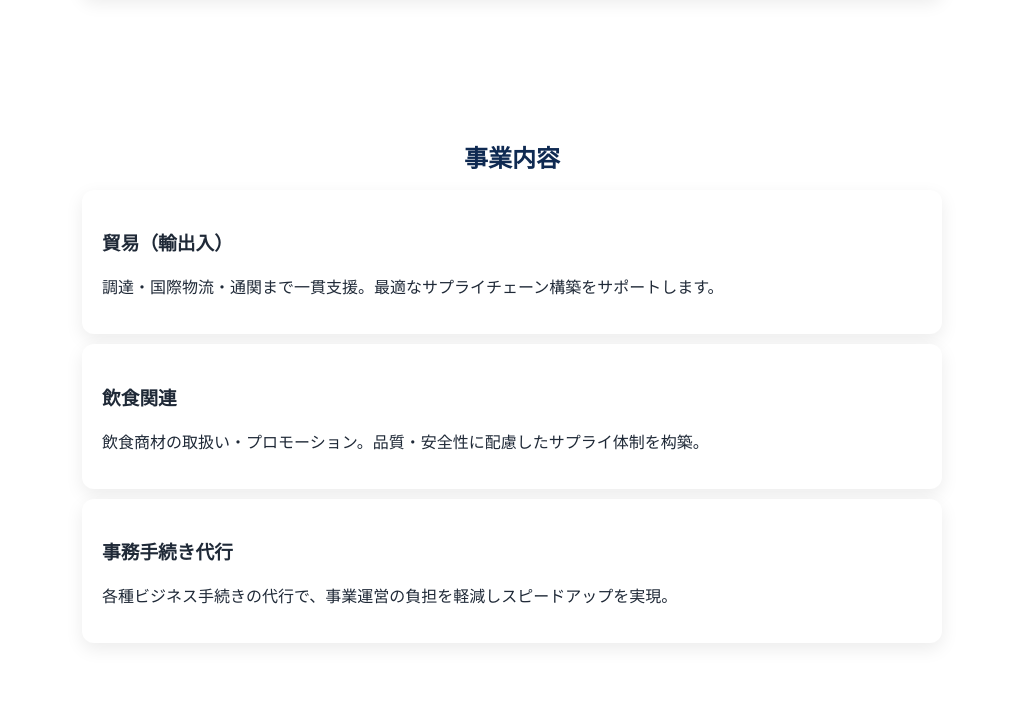
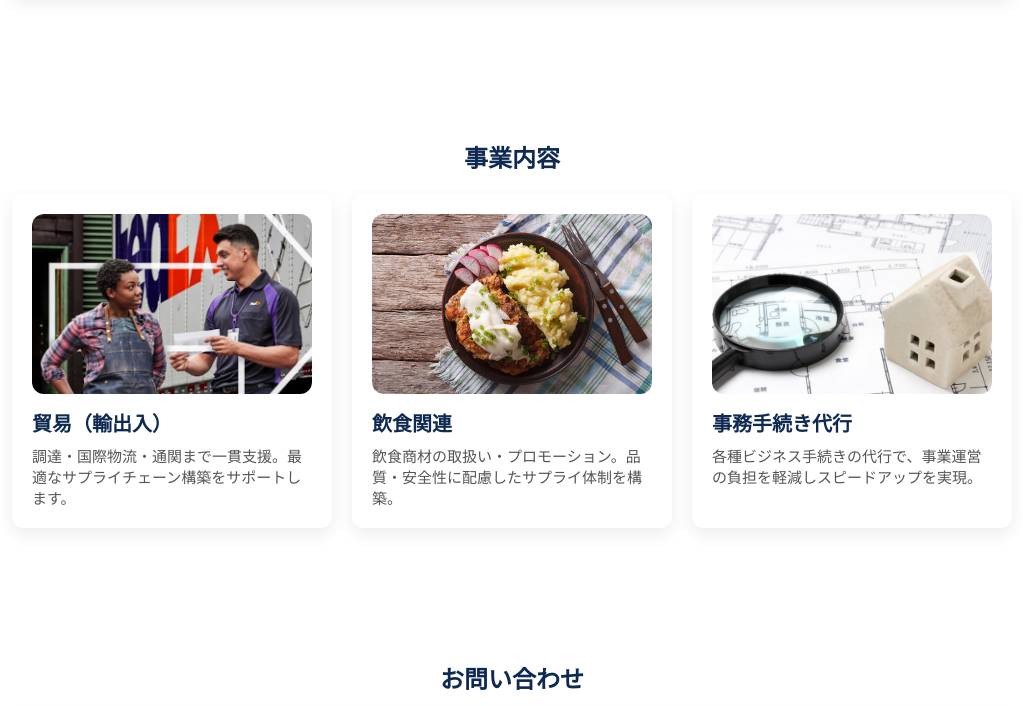
Before and after one commit to rrong361-ops/takasawa.com, a plain HTML site: page index.html/index.html in a window 1280 px wide. Shown: the part 716-1422 px from the top of the page, without its empty margins (128-1151 px from the left). Drawn offline with Linux system fonts and the light colour scheme.

Commit message:
Add files via upload

```diff
--- a/index.html/index.html
+++ b/index.html/index.html
@@ -4,40 +4,25 @@
   <meta charset="utf-8">
   <meta name="viewport" content="width=device-width, initial-scale=1">
   <title>高沢商事株式会社 | Takasawa Trading Co., Ltd.</title>
-  <meta name="description" content="高沢商事株式会社｜貿易・飲食関連・事務手続き代行。東京・大田区を拠点に、調達・品質管理・通関・物流・ローカライズまでワンストップでご提供します。">
-  <link rel="icon" href="./logo.jpg">
+  <meta name="description" content="高沢商事株式会社｜貿易・飲食関連・事務手続き代行。東京・大田区を拠点に、調達・品質管理・通関・物流・ローカライズまでワンストップで支援します。">
   <style>
-    :root{ --navy:#0f2a52; --ink:#1f2937; --paper:#ffffff; }
-    *{box-sizing:border-box}
-    body{margin:0;font-family:'Noto Sans JP','Hiragino Kaku Gothic ProN','Yu Gothic',sans-serif;background:#ffffff;color:var(--ink)}
-    header{background:var(--navy);color:#fff;padding:12px 24px;display:flex;align-items:center;justify-content:space-between}
+    body{margin:0;font-family:'Noto Sans JP','Hiragino Kaku Gothic ProN','Yu Gothic',sans-serif;background:#ffffff;color:#1f2937}
+    header{background:#0f2a52;color:#fff;padding:12px 24px;display:flex;align-items:center;justify-content:space-between}
     header h1{margin:0;font-size:18px}
     nav a{color:#e5eaf5;margin-left:16px;text-decoration:none}
     nav a:hover{text-decoration:underline}
     .hero{padding:60px 20px;text-align:center;background:#ffffff}
-
-    /* Brand row: center everything */
-    .brandmark{
-      display:flex;align-items:center;justify-content:center;
-      gap:24px;margin-top:22px;flex-wrap:wrap;
-    }
-    /* Logo size tuned to match wordmark cap height visually */
-    .brandmark img{
-      height:84px;width:auto;display:block;
-    }
-    /* Wordmark (unchanged color/size, serif look) */
-    .wordmark{
-      font-family:Georgia,'Times New Roman',serif;
-      font-size:58px;line-height:1;color:#0f2a52;letter-spacing:2px;
-    }
-    /* Small-screen adjustments */
-    @media (max-width:640px){
-      .brandmark img{height:70px}
-      .wordmark{font-size:42px;letter-spacing:1px}
-    }
-
-    section{padding:56px 20px;max-width:900px;margin:auto}
-    section h2{text-align:center;margin-bottom:16px;color:var(--navy)}
+    .brandmark{display:flex;align-items:center;justify-content:center;gap:24px;margin-top:22px;flex-wrap:wrap}
+    .brandmark img{height:84px;width:auto;display:block}
+    .wordmark{font-family:Georgia,'Times New Roman',serif;font-size:58px;line-height:1;color:#0f2a52;letter-spacing:2px}
+    @media (max-width:640px){.brandmark img{height:70px}.wordmark{font-size:42px;letter-spacing:1px}}
+    section{padding:56px 20px;max-width:1000px;margin:auto}
+    section h2{text-align:center;margin-bottom:16px;color:#0f2a52}
+    .services{display:grid;grid-template-columns:repeat(auto-fit,minmax(280px,1fr));gap:20px;margin-top:20px}
+    .service{background:#fff;border-radius:12px;padding:20px;box-shadow:0 6px 18px rgba(0,0,0,.08)}
+    .service img{width:100%;border-radius:12px;margin-bottom:10px;object-fit:cover;height:180px}
+    .service h3{margin:0 0 8px;font-size:20px;color:#0f2a52}
+    .service p{margin:0;font-size:15px;color:#555}
     .card{background:#fff;border-radius:12px;padding:20px;margin:10px 0;box-shadow:0 6px 18px rgba(0,0,0,.08)}
     footer{background:#fff;color:#6b7280;text-align:center;padding:16px;margin-top:40px;border-top:1px solid #ddd}
   </style>
@@ -55,8 +40,6 @@
   <div class="hero">
     <h2>ビジネスを、もっとシンプルに。<br>専門性で世界とつながる。</h2>
     <p>貿易・飲食関連・事務手続き代行を中心に、調達・品質管理・通関・物流・ローカライズまでワンストップでご提供します。</p>
-
-    <!-- Left logo (original image) + right TAKASAWA, centered -->
     <div class="brandmark" aria-label="Takasawa brand">
       <img src="./logo.jpg" alt="Takasawa ロゴ（図形）">
       <div class="wordmark">TAKASAWA</div>
@@ -74,9 +57,23 @@
 
   <section id="services">
     <h2>事業内容</h2>
-    <div class="card"><h3>貿易（輸出入）</h3><p>調達・国際物流・通関まで一貫支援。最適なサプライチェーン構築をサポートします。</p></div>
-    <div class="card"><h3>飲食関連</h3><p>飲食商材の取扱い・プロモーション。品質・安全性に配慮したサプライ体制を构築。</p></div>
-    <div class="card"><h3>事務手続き代行</h3><p>各種ビジネス手続きの代行で、事業運営の負担を軽減しスピードアップを実現。</p></div>
+    <div class="services">
+      <div class="service">
+        <img src="./trade.jpg" alt="貿易イメージ">
+        <h3>貿易（輸出入）</h3>
+        <p>調達・国際物流・通関まで一貫支援。最適なサプライチェーン構築をサポートします。</p>
+      </div>
+      <div class="service">
+        <img src="./food.jpg" alt="飲食関連イメージ">
+        <h3>飲食関連</h3>
+        <p>飲食商材の取扱い・プロモーション。品質・安全性に配慮したサプライ体制を構築。</p>
+      </div>
+      <div class="service">
+        <img src="./office.jpg" alt="事務手続き代行イメージ">
+        <h3>事務手続き代行</h3>
+        <p>各種ビジネス手続きの代行で、事業運営の負担を軽減しスピードアップを実現。</p>
+      </div>
+    </div>
   </section>
 
   <section id="contact">
```
Also changed, not shown: index.html/food.jpg (added), index.html/office.jpg (added), index.html/trade.jpg (added).
